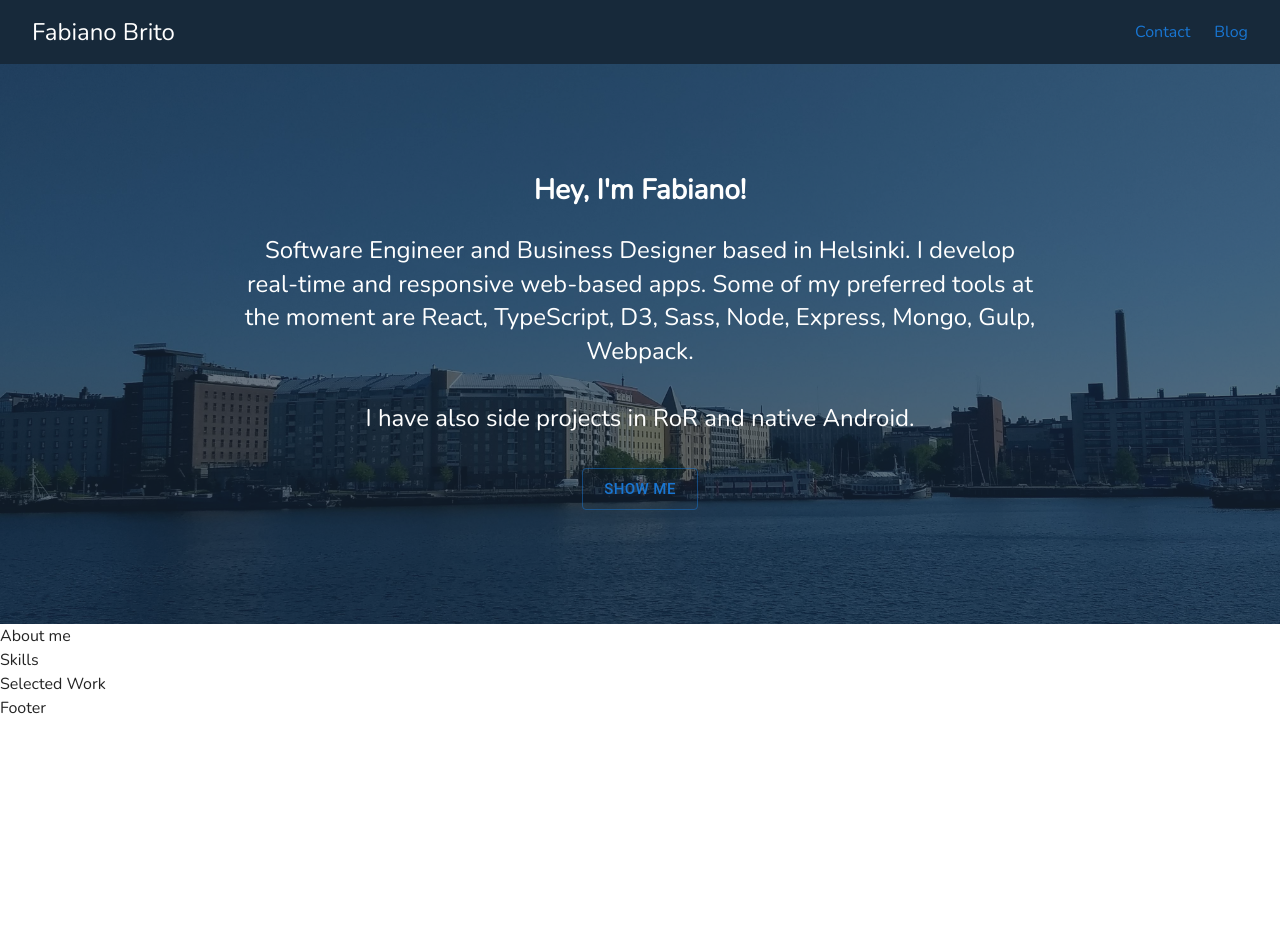
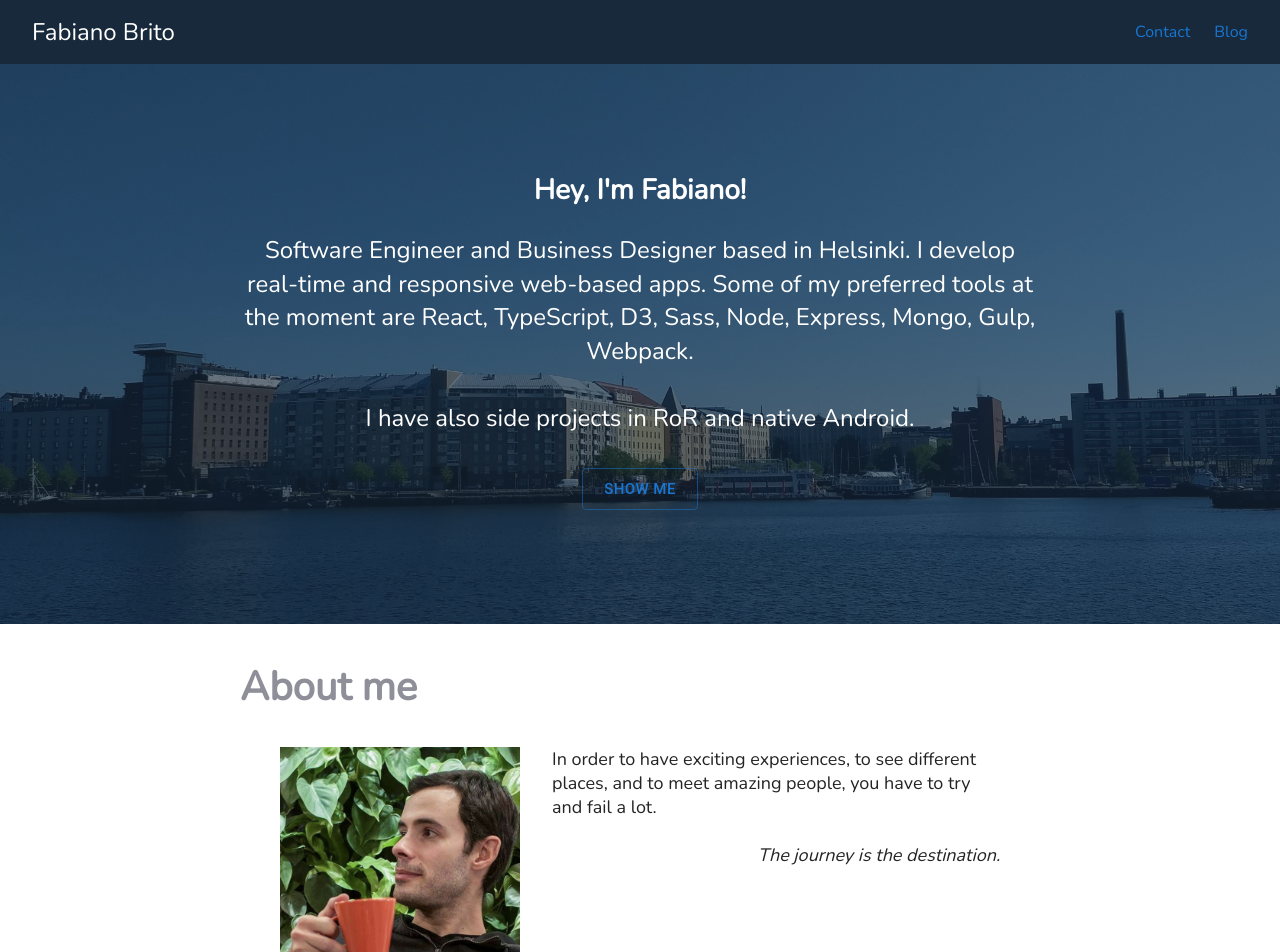
Before and after one commit to Fabianopb/fabianopb-sandbox, a React (Vite) app: page / in a window 1280 px wide. Shown: the top 952 px of the page. Before the commit the page ends 800 px from the top, so only its background shows below. Built offline with nearby package versions, Linux system fonts and the light colour scheme.

Commit message:
Layout about me section

```diff
--- a/src/portfolio/index.tsx
+++ b/src/portfolio/index.tsx
@@ -1,6 +1,7 @@
 import { Button, Link } from '@mui/material';
 import styled from 'styled-components';
 import bannerImageSrc from '../assets/banner.jpeg';
+import profileImageSrc from '../assets/fabiano.jpeg';
 
 const MainWrapper = styled.div`
   display: flex;
@@ -89,6 +90,41 @@ const BannerButton = styled(Button)`
   }
 `;
 
+const Section = styled.div`
+  display: flex;
+  flex-direction: column;
+  width: 800px;
+  margin: 24px auto;
+`;
+
+const SectionTitle = styled.h1`
+  font-size: 40px;
+  color: #8e8f98;
+  font-weight: 800;
+  margin-bottom: 48px;
+`;
+
+const AboutMeHeader = styled.div`
+  display: flex;
+  margin: 0 40px;
+`;
+
+const ProfilePicture = styled.img`
+  width: 240px;
+  margin-right: 32px;
+`;
+
+const ProfileMotto = styled.div`
+  font-size: 18px;
+`;
+
+const ProfileQuote = styled.div`
+  margin-top: 24px;
+  font-size: 18px;
+  font-style: italic;
+  text-align: right;
+`;
+
 const PortfolioView = () => (
   <MainWrapper>
     <Topbar>
@@ -121,7 +157,19 @@ const PortfolioView = () => (
       </BannerText>
     </BannerContainer>
 
-    <div>About me</div>
+    <Section>
+      <SectionTitle>About me</SectionTitle>
+      <AboutMeHeader>
+        <ProfilePicture src={profileImageSrc} />
+        <div>
+          <ProfileMotto>
+            In order to have exciting experiences, to see different places, and to meet amazing people, you have to try
+            and fail a lot.
+          </ProfileMotto>
+          <ProfileQuote>The journey is the destination.</ProfileQuote>
+        </div>
+      </AboutMeHeader>
+    </Section>
     <div>Skills</div>
     <div>Selected Work</div>
     <div>Footer</div>
```
